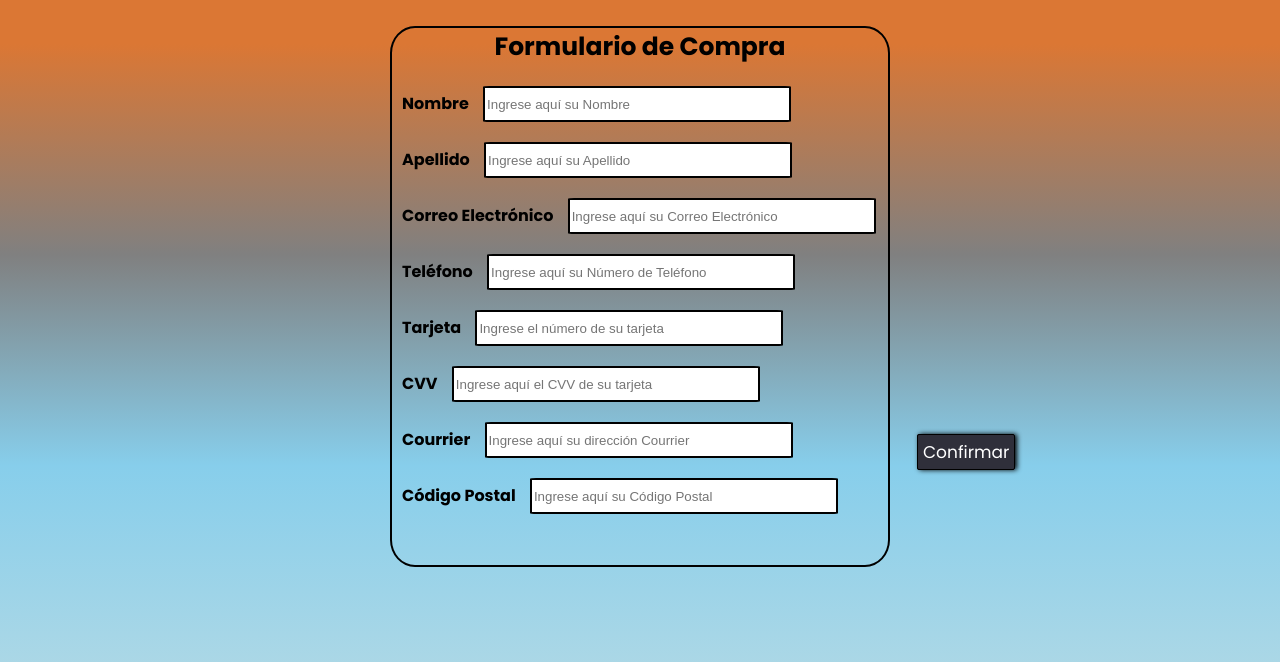
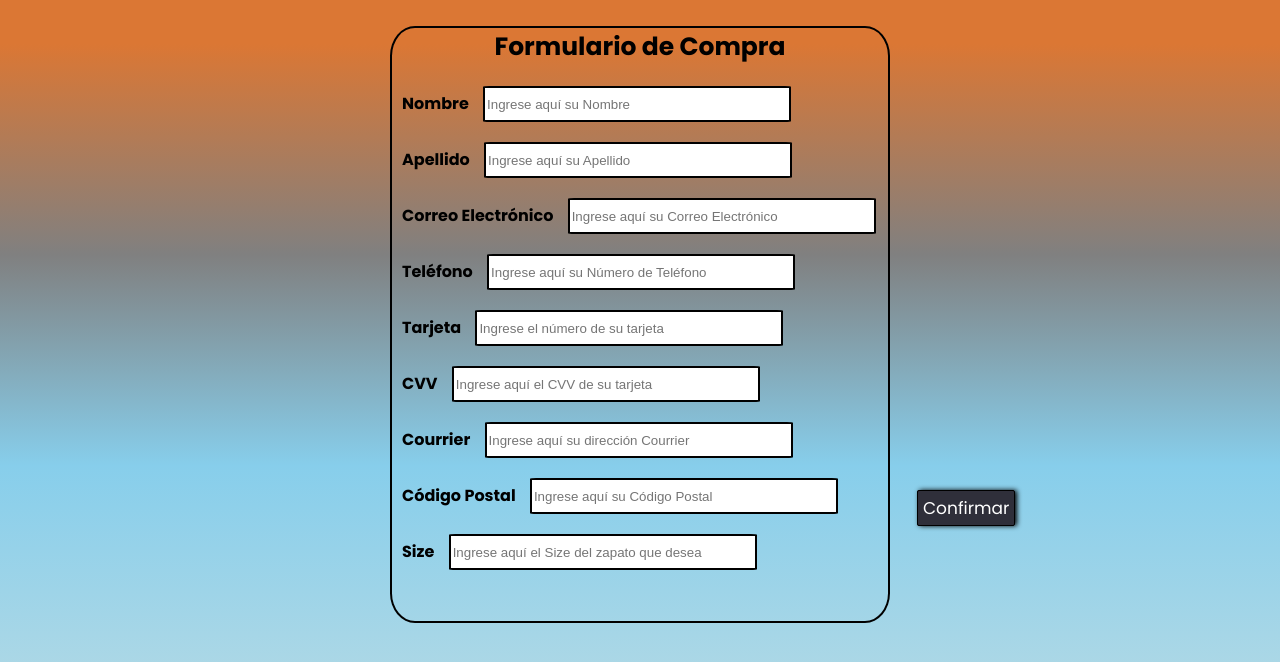
Before and after one commit to Sqere/Dreyforce.com, a PHP site: the page made by Formulario de Compra.html in a window 1280 px wide; the page is wider, and only the part inside the window is pictured. Shown: the part 124-786 px from the top of that part. Run offline with PHP 8.4, Linux system fonts and the light colour scheme.

Commit message:
Add files via upload

```diff
--- a/Estilo_Dreyforce.css
+++ b/Estilo_Dreyforce.css
@@ -252,10 +252,9 @@ section ul {
   align-items: center;
 }
 
-p {
+.Formulario p {
   margin-right: 10px;
 }
-
 .Formulario1 {
   border: 2px solid black;
   border-radius: 5%;
@@ -328,7 +327,6 @@ form a {
   padding-top: 1px;
   margin-top: 20px;
   margin-left: 10px;
-  align-items: center;
 }
 .Productos input {
   margin: 5px;
@@ -352,7 +350,6 @@ form a {
 }
 .contenedor_productos {
   text-align: center;
-  justify-content: space-around;
   width: 30%;
 }
 .CompraPBT {
--- a/Formulario de Compra.html
+++ b/Formulario de Compra.html
@@ -110,6 +110,15 @@
           placeholder="Ingrese aquí su Código Postal"
         />
 
+        <br />
+
+        <label for="Size">Size</label>
+        <input
+          type="text"
+          name="Size"
+          placeholder="Ingrese aquí el Size del zapato que desea"
+        />
+
         <br /><br />
 
         <a href="#" class="CompraInicio" id="ConfirmarBT" onclick="Confirmar()">Confirmar</a>
```
